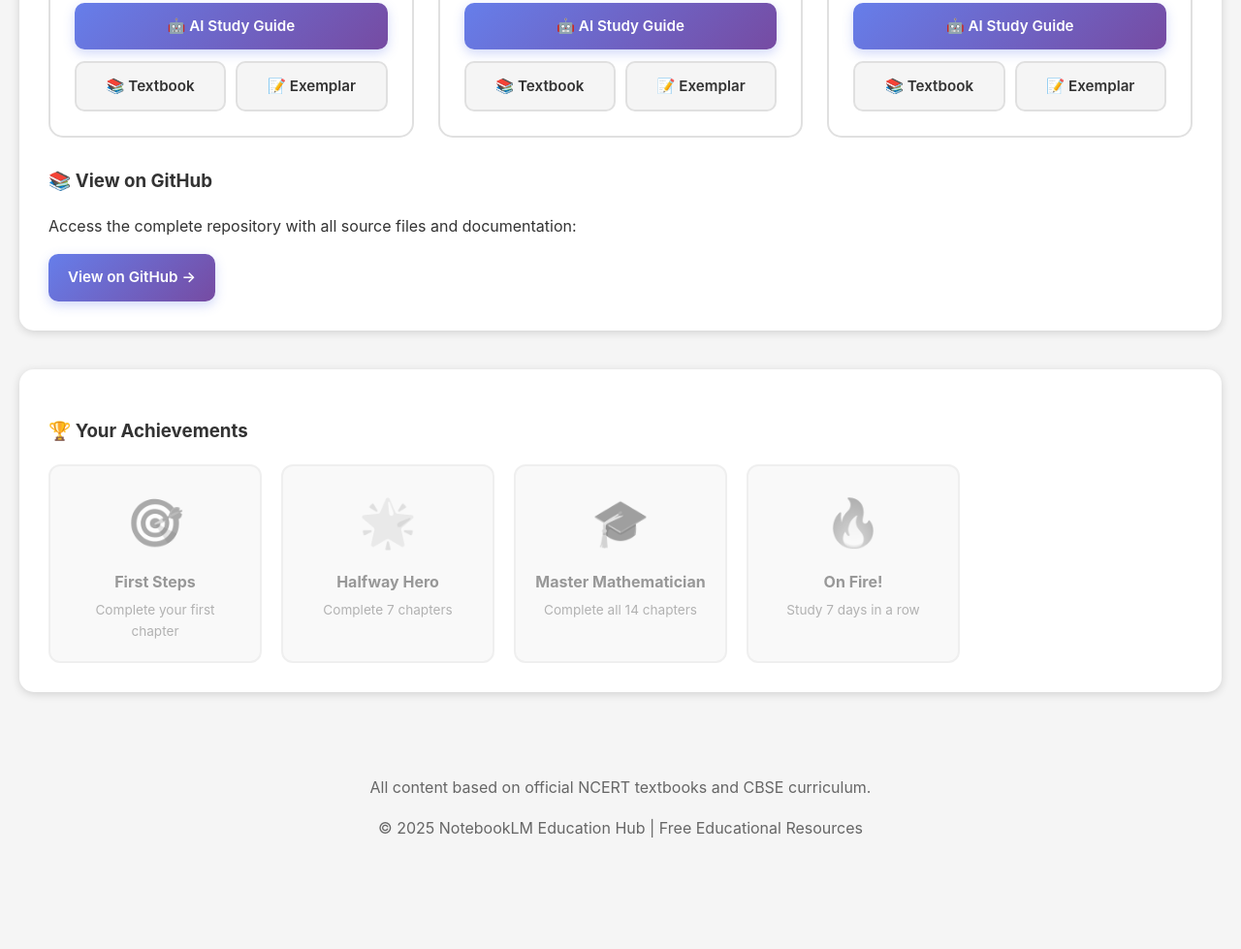
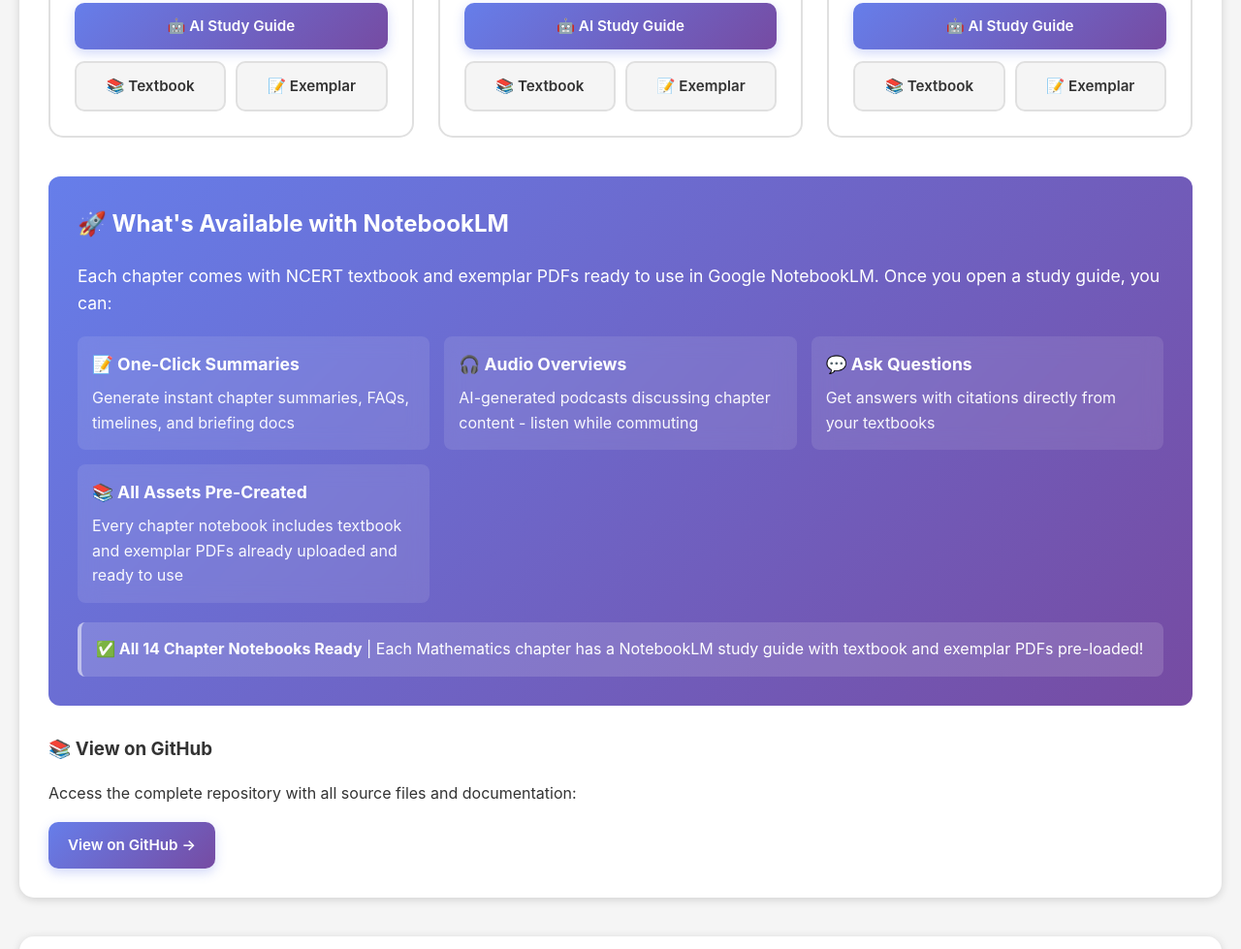
Before and after one commit to cvgoudartrain/notebooklm-education-hub, a plain HTML site: page CBSE/Class_10/Mathematics/index.html in a window 1280 px wide. Shown: the part 2036-3015 px from the top of the page at 97% size. Before the commit the page ends 2960 px from the top, so only its background shows below. Drawn offline with Linux system fonts and the light colour scheme.

Commit message:
Update Mathematics and Science index pages

```diff
--- a/CBSE/Class_10/Mathematics/index.html
+++ b/CBSE/Class_10/Mathematics/index.html
@@ -523,6 +523,32 @@
             </div>
         </div>
 
+        <div style="background: linear-gradient(135deg, #667eea 0%, #764ba2 100%); color: white; padding: 30px; border-radius: 12px; margin: 40px 0 30px 0;">
+            <h2 style="margin-top: 0; color: white;">🚀 What's Available with NotebookLM</h2>
+            <p style="font-size: 1.1em; margin-bottom: 20px;">Each chapter comes with NCERT textbook and exemplar PDFs ready to use in Google NotebookLM. Once you open a study guide, you can:</p>
+            <div style="display: grid; grid-template-columns: repeat(auto-fit, minmax(280px, 1fr)); gap: 15px; margin-top: 20px;">
+                <div style="background: rgba(255,255,255,0.1); padding: 15px; border-radius: 8px; backdrop-filter: blur(10px);">
+                    <strong style="font-size: 1.1em;">📝 One-Click Summaries</strong>
+                    <p style="margin: 8px 0 0 0; opacity: 0.95;">Generate instant chapter summaries, FAQs, timelines, and briefing docs</p>
+                </div>
+                <div style="background: rgba(255,255,255,0.1); padding: 15px; border-radius: 8px; backdrop-filter: blur(10px);">
+                    <strong style="font-size: 1.1em;">🎧 Audio Overviews</strong>
+                    <p style="margin: 8px 0 0 0; opacity: 0.95;">AI-generated podcasts discussing chapter content - listen while commuting</p>
+                </div>
+                <div style="background: rgba(255,255,255,0.1); padding: 15px; border-radius: 8px; backdrop-filter: blur(10px);">
+                    <strong style="font-size: 1.1em;">💬 Ask Questions</strong>
+                    <p style="margin: 8px 0 0 0; opacity: 0.95;">Get answers with citations directly from your textbooks</p>
+                </div>
+                <div style="background: rgba(255,255,255,0.1); padding: 15px; border-radius: 8px; backdrop-filter: blur(10px);">
+                    <strong style="font-size: 1.1em;">📚 All Assets Pre-Created</strong>
+                    <p style="margin: 8px 0 0 0; opacity: 0.95;">Every chapter notebook includes textbook and exemplar PDFs already uploaded and ready to use</p>
+                </div>
+            </div>
+            <div style="margin-top: 20px; padding: 15px; background: rgba(255,255,255,0.15); border-radius: 8px; border-left: 4px solid rgba(255,255,255,0.5);">
+                <strong>✅ All 14 Chapter Notebooks Ready</strong> | Each Mathematics chapter has a NotebookLM study guide with textbook and exemplar PDFs pre-loaded!
+            </div>
+        </div>
+
         <h3>📚 View on GitHub</h3>
         <p>Access the complete repository with all source files and documentation:</p>
         <a href="https://github.com/cvgoudartrain/notebooklm-education-hub/tree/main/CBSE/Class_10/Mathematics" class="button button-primary" target="_blank" rel="noopener noreferrer">View on GitHub →</a>
```
Also changed, not shown: CBSE/Class_10/Science/index.html (+26 -0 lines).
